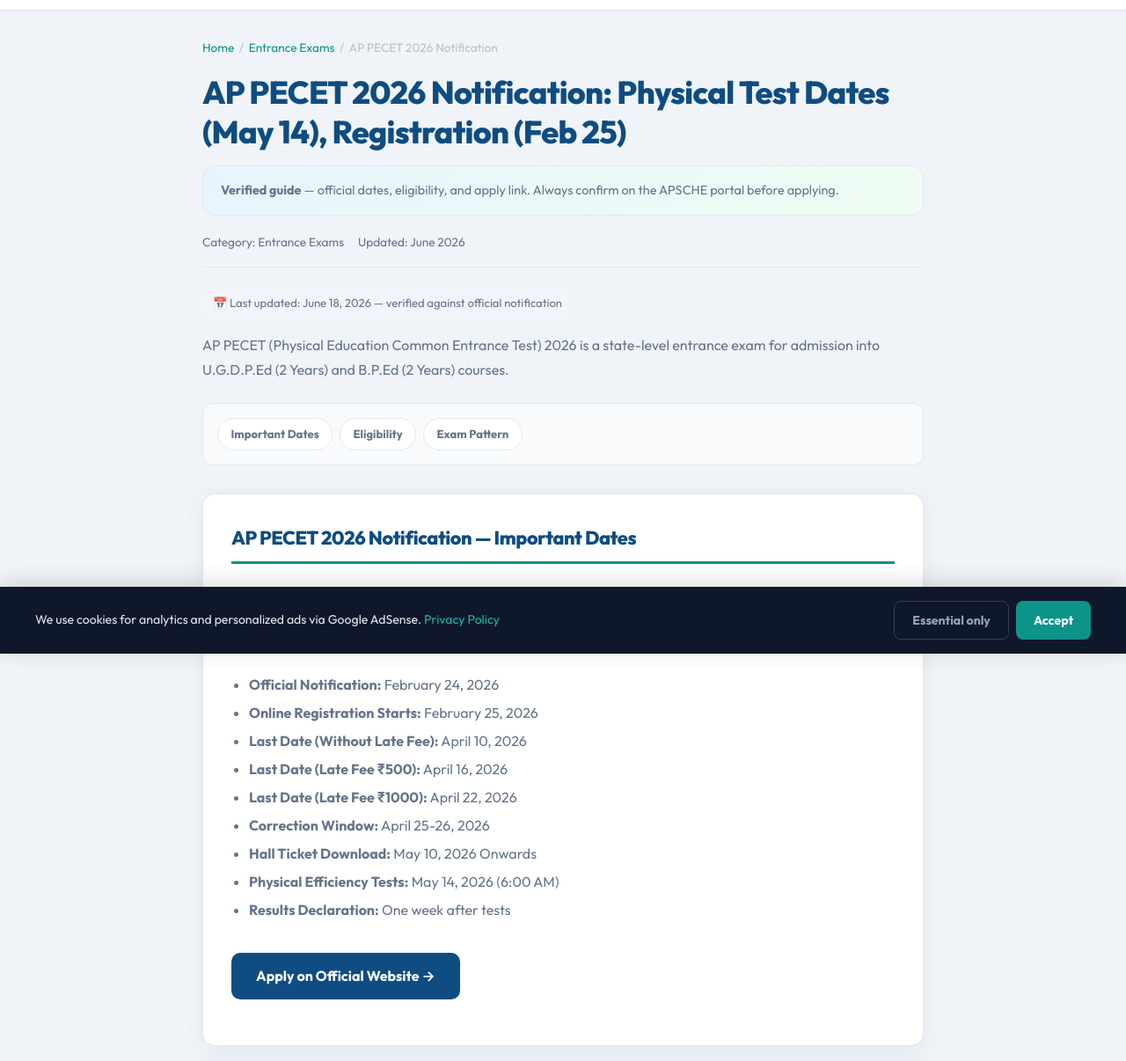
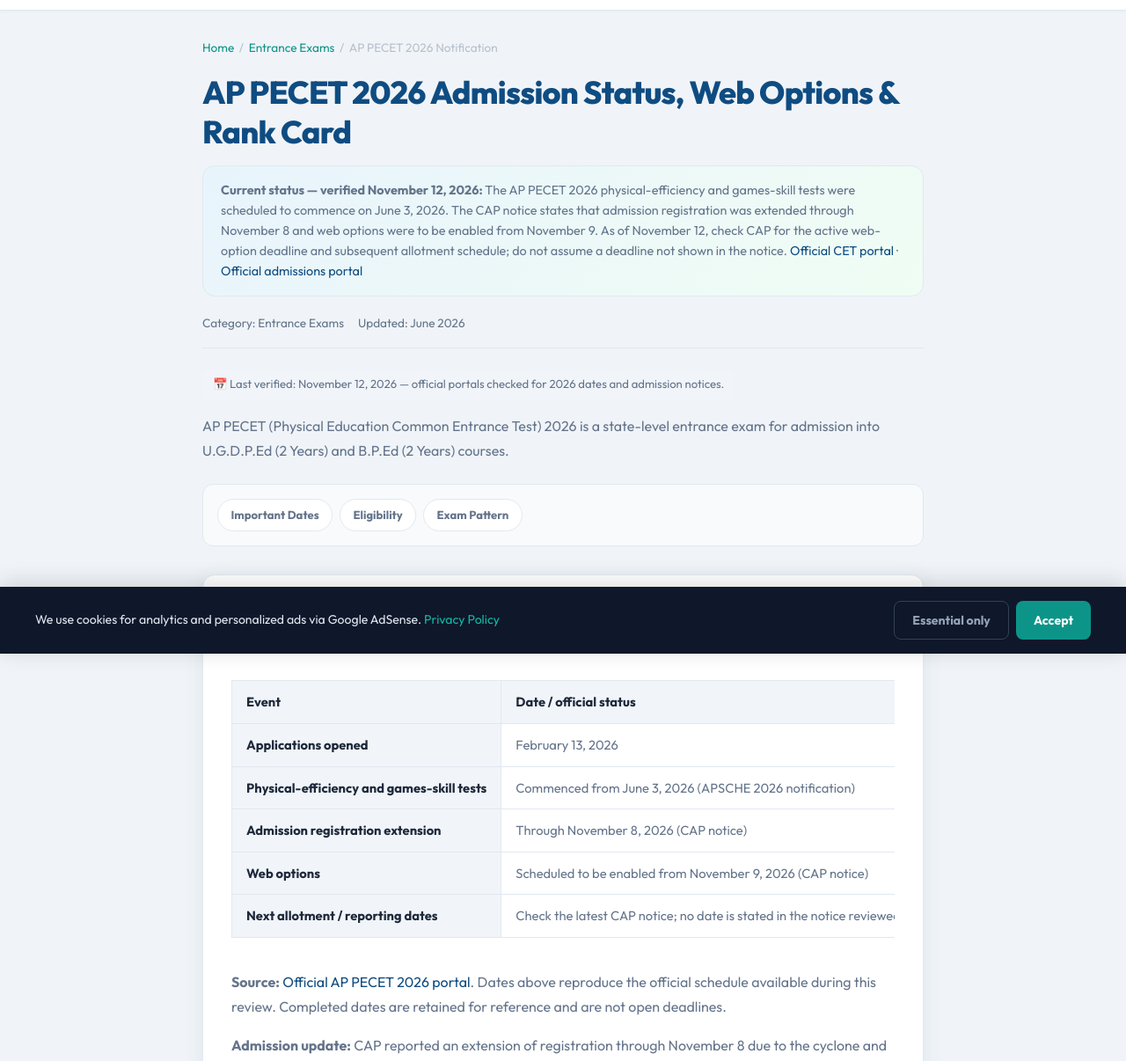
Before and after one commit to Rock682/easy-application, a website: page ap-pecet-2026/index.html in a window 1280 px wide. Shown: the part 57-1263 px from the top of the page at 88% size. Drawn offline with Linux system fonts and the light colour scheme.

Commit message:
Update AP PECET 2026 official dates and admission status (Nov 12, 2026)

```diff
--- a/ap-pecet-2026/index.html
+++ b/ap-pecet-2026/index.html
@@ -5,9 +5,8 @@
     <meta charset="UTF-8">
     <meta name="google-adsense-account" content="ca-pub-4594881398958191">
     <meta name="viewport" content="width=device-width, initial-scale=1.0">
-    <title>AP PECET 2026 Notification: Physical Test Dates (May 14), Registration (Feb 25) | EasyApplications</title>
-    <meta name="description"
-        content="AP PECET 2026 Notification Released: Registration starts Feb 25, 2026. Physical efficiency tests begin May 14, 2026. Get official schedules for B.P.Ed/D.P.Ed admissions.">
+    <title>AP PECET 2026 Admission Status, Web Options & Rank Card | EasyApplications</title>
+    <meta name="description" content="AP PECET 2026 official physical test details, rank card, admission registration, web-options status and official CAP updates.">
     <meta name="keywords"
         content="AP PECET 2026 Notification, AP PECET 2026 Exam Date, B.P.Ed Admission AP, U.G.D.P.Ed Admission, AP PECET Registration, PECET Physical Efficiency Test, AP PECET 2026 Physical Test, B.P.Ed Admission Process, U.G.D.P.Ed Syllabus, PECET Ground Events">
     <link rel="canonical" href="https://easyapplications.in/ap-pecet-2026/">
@@ -26,13 +25,13 @@
     {
       "@context": "https://schema.org",
       "@type": "Article",
-      "headline": "AP PECET 2026 Notification: Physical Test Dates (May 14), Registration (Feb 25) ",
-      "description": "AP PECET 2026 Notification Released: Registration starts Feb 25, 2026. Physical efficiency tests begin May 14, 2026. Get official schedules for B.P.Ed/D.P.Ed admissions.",
+      "headline": "AP PECET 2026 Admission Status, Web Options & Rank Card | EasyApplications",
+      "description": "AP PECET 2026 official physical test details, rank card, admission registration, web-options status and official CAP updates.",
       "image": "https://easyapplications.in/ap-pecet-2026-hero.png",
       "author": { "@type": "Organization", "name": "Easy Applications" },
       "publisher": { "@type": "Organization", "name": "Easy Applications", "logo": { "@type": "ImageObject", "url": "https://easyapplications.in/logo.png" } },
       "datePublished": "2026-01-18",
-      "dateModified": "2026-06-18",
+      "dateModified": "2026-11-12",
       "mainEntityOfPage": "https://easyapplications.in/ap-pecet-2026/"
     }
     </script>
@@ -54,7 +53,7 @@
       "name": "AP PECET 2026 Physical Tests",
       "startDate": "2026-05-14",
       "eventAttendanceMode": "https://schema.org/OfflineEventAttendanceMode",
-      "eventStatus": "https://schema.org/EventScheduled",
+      "eventStatus": "https://schema.org/EventCompleted",
       "location": {
         "@type": "Place",
         "name": "Andhra Pradesh",
@@ -103,13 +102,13 @@
                 <span>AP PECET 2026 Notification</span>
             </nav>
 
-            <h1>AP PECET 2026 Notification: Physical Test Dates (May 14), Registration (Feb 25) </h1>
-            <div class="content-banner"><strong>Verified guide</strong> — official dates, eligibility, and apply link. Always confirm on the APSCHE portal before applying.</div>
+            <h1>AP PECET 2026 Admission Status, Web Options & Rank Card</h1>
+            <div class="content-banner"><strong>Current status — verified November 12, 2026:</strong> The AP PECET 2026 physical-efficiency and games-skill tests were scheduled to commence on June 3, 2026. The CAP notice states that admission registration was extended through November 8 and web options were to be enabled from November 9. As of November 12, check CAP for the active web-option deadline and subsequent allotment schedule; do not assume a deadline not shown in the notice. <a href="https://cets.apsche.ap.gov.in/PECET/PECET/PECET_HomePage" target="_blank" rel="noopener noreferrer">Official CET portal</a> · <a href="https://cap.apcfss.in/" target="_blank" rel="noopener noreferrer">Official admissions portal</a></div>
             <div class="article-meta">
                 <span>Category: Entrance Exams</span>
                 <span>Updated: June 2026</span>
             </div>
-            <p class="last-updated" role="status">📅 Last updated: June 18, 2026 — verified against official notification</p>
+            <p class="last-updated" role="status">📅 Last verified: November 12, 2026 — official portals checked for 2026 dates and admission notices.</p>
 
             <aside class="ad-slot ad-slot--responsive" data-ad-key="ARTICLE_TOP" data-ad-format="auto" aria-label="Advertisement">
             <p class="ad-label">Advertisement</p>
@@ -123,10 +122,17 @@
                 <a href="#pattern">Exam Pattern</a></nav>
 
             <section id="dates">
-                <h2>AP PECET 2026 Notification — Important Dates</h2>
-                <a href="https://cets.apsche.ap.gov.in/PECET/PECET/PECET_HomePage" class="apply-btn" target="_blank" rel="noopener noreferrer">Apply on Official Website →</a>
-                Important Dates (Official) <ul> <li><strong>Official Notification:</strong> February 24, 2026</li> <li><strong>Online Registration Starts:</strong> February 25, 2026</li> <li><strong>Last Date (Without Late Fee):</strong> April 10, 2026</li> <li><strong>Last Date (Late Fee ₹500):</strong> April 16, 2026</li> <li><strong>Last Date (Late Fee ₹1000):</strong> April 22, 2026</li> <li><strong>Correction Window:</strong> April 25-26, 2026</li> <li><strong>Hall Ticket Download:</strong> May 10, 2026 Onwards</li> <li><strong>Physical Efficiency Tests:</strong> May 14, 2026 (6:00 AM)</li> <li><strong>Results Declaration:</strong> One week after tests</li> </ul> <a href="https://cets.apsche.ap.gov.in/PECET/PECET/PECET_HomePage" class="apply-btn" target="_blank" rel="noopener noreferrer">Apply on Official Website →</a>
-            </section>
+<h2>AP PECET 2026 — Official Dates and Schedule</h2>
+<div class="table-scroll"><table class="info-table dates-table"><thead><tr><th>Event</th><th>Date / official status</th></tr></thead><tbody>
+<tr><th scope="row">Applications opened</th><td>February 13, 2026</td></tr>
+<tr><th scope="row">Physical-efficiency and games-skill tests</th><td>Commenced from June 3, 2026 (APSCHE 2026 notification)</td></tr>
+<tr><th scope="row">Admission registration extension</th><td>Through November 8, 2026 (CAP notice)</td></tr>
+<tr><th scope="row">Web options</th><td>Scheduled to be enabled from November 9, 2026 (CAP notice)</td></tr>
+<tr><th scope="row">Next allotment / reporting dates</th><td>Check the latest CAP notice; no date is stated in the notice reviewed.</td></tr>
+</tbody></table></div>
+<p><strong>Source:</strong> <a href="https://cets.apsche.ap.gov.in/PECET/PECET/PECET_HomePage" target="_blank" rel="noopener noreferrer">Official AP PECET 2026 portal</a>. Dates above reproduce the official schedule available during this review. Completed dates are retained for reference and are not open deadlines.</p>
+<p><strong>Admission update:</strong> CAP reported an extension of registration through November 8 due to the cyclone and stated that web options would be enabled from November 9. Candidates should check CAP for the live option-entry window, allotment and reporting instructions.</p>
+</section>
 
             <aside class="ad-slot ad-slot--infeed" data-ad-key="ARTICLE_MID" data-ad-format="auto" aria-label="Advertisement">
             <p class="ad-label">Advertisement</p>
```
